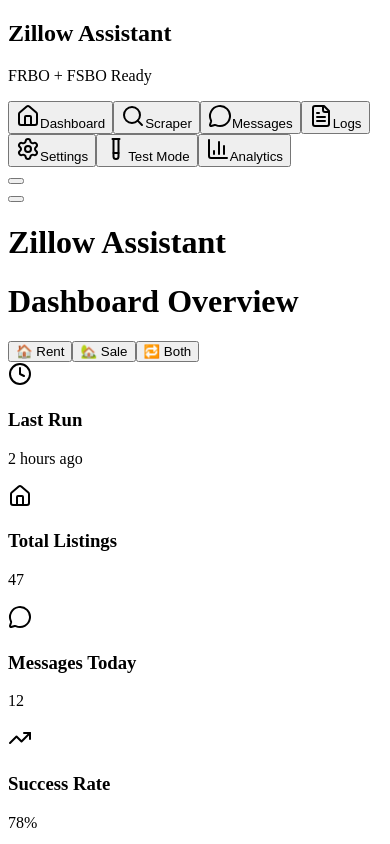
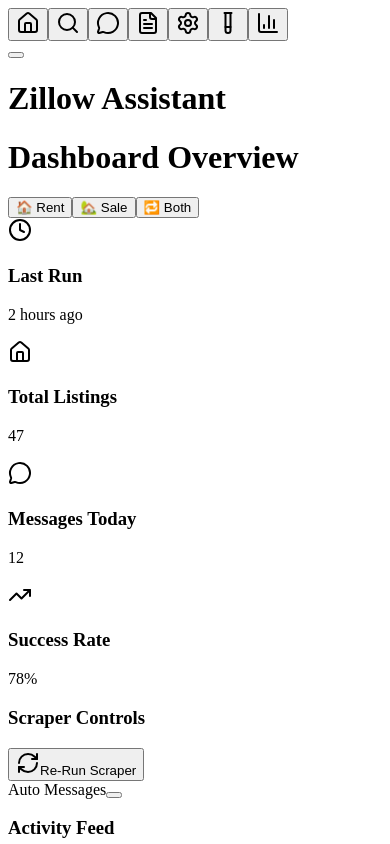
Before and after one commit to PropertyPete1/lifestyle-design-frontend-refresh, a Next.js app: page /zillow in a window 390 px wide. Shown: the top 844 px of the page. Built offline with nearby package versions, Linux system fonts and the light colour scheme.

Commit message:
UI: Tuck Zillow sidebar away by default, slimmer collapsed state, cleaner overlay; main content no offset when collapsed

```diff
--- a/src/components/ZillowDashboard.tsx
+++ b/src/components/ZillowDashboard.tsx
@@ -12,7 +12,7 @@
   const [listingMode, setListingMode] = useState('both'); // rent, sale, both
   const [autoMessage, setAutoMessage] = useState(true);
   const [isMobile, setIsMobile] = useState(false);
-  const [sidebarCollapsed, setSidebarCollapsed] = useState(false);
+  const [sidebarCollapsed, setSidebarCollapsed] = useState(true);
 
   // Sample data
   const [scraperStats, setScraperStats] = useState({
@@ -665,8 +665,8 @@
     <div className="min-h-screen text-white">
       <div className="dashboard-container">
       {/* Sidebar */}
-      <div className={`fixed left-0 top-0 h-full bg-white/5 backdrop-blur-xl border-r border-white/10 z-50 transition-all duration-300 ${
-        isMobile ? (sidebarCollapsed ? '-translate-x-full' : 'w-64') : (sidebarCollapsed ? 'w-16' : 'w-64')
+      <div className={`fixed left-0 top-0 h-full bg-gray-900/70 backdrop-blur-xl border-r border-white/10 z-50 transition-all duration-300 overflow-hidden ${
+        isMobile ? (sidebarCollapsed ? '-translate-x-full' : 'w-64') : (sidebarCollapsed ? 'w-0' : 'w-64')
       }`}>
         <div className="p-6">
           <div className="flex items-center mb-8">
@@ -705,16 +705,31 @@
           </nav>
         </div>
 
-        {/* Collapse Button */}
+        {/* Collapse Button (visible when expanded) */}
+        {!sidebarCollapsed && (
+          <button
+            onClick={() => setSidebarCollapsed(true)}
+            className="absolute -right-3 top-6 w-6 h-6 bg-gray-800 border border-gray-700 rounded-full flex items-center justify-center text-gray-400 hover:text-white hover:bg-gray-700 transition-all duration-300"
+          >
+            <div className="w-2 h-2 border-t border-r border-gray-400 -rotate-135" />
+          </button>
+        )}
+      </div>
+
+      {/* Quick open button (desktop only, when collapsed) */}
+      {!isMobile && sidebarCollapsed && (
         <button
-          onClick={() => setSidebarCollapsed(!sidebarCollapsed)}
-          className="absolute -right-3 top-6 w-6 h-6 bg-gray-800 border border-gray-700 rounded-full flex items-center justify-center text-gray-400 hover:text-white hover:bg-gray-700 transition-all duration-300"
+          onClick={() => setSidebarCollapsed(false)}
+          className="fixed left-3 top-24 z-40 w-8 h-8 bg-gray-800/80 border border-gray-700 rounded-full flex items-center justify-center text-gray-300 hover:text-white hover:bg-gray-700 transition-all duration-300 shadow-lg"
+          aria-label="Open navigation"
         >
-          <div className={`w-2 h-2 border-t border-r border-gray-400 transform transition-transform duration-300 ${
-            sidebarCollapsed ? 'rotate-45' : '-rotate-135'
-          }`} />
+          <div className="w-3.5 h-3.5 flex flex-col justify-between">
+            <div className="w-full h-0.5 bg-current" />
+            <div className="w-full h-0.5 bg-current" />
+            <div className="w-full h-0.5 bg-current" />
+          </div>
         </button>
-      </div>
+      )}
 
       {/* Mobile Overlay */}
       {isMobile && !sidebarCollapsed && (
@@ -726,7 +741,7 @@
 
       {/* Main Content */}
       <div className={`transition-all duration-300 ${
-        isMobile ? 'ml-0' : (sidebarCollapsed ? 'ml-16' : 'ml-64')
+        isMobile ? 'ml-0' : (sidebarCollapsed ? 'ml-0' : 'ml-64')
       }`}>
         {/* Mobile Header */}
         {isMobile && (
```
